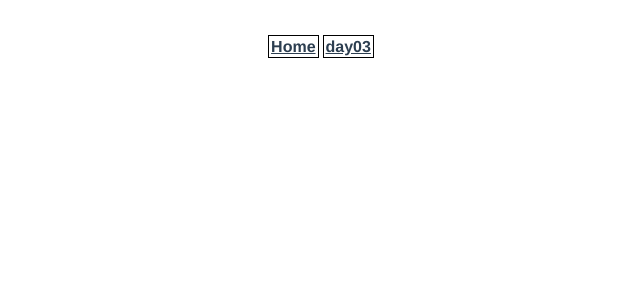
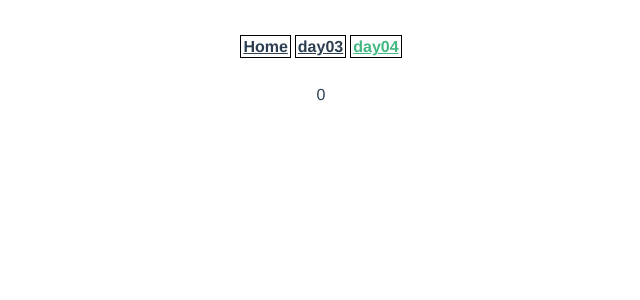
Before and after one commit to Frenkieli/vuex_exercise, a Vue app: page /#/day04 in a window 1280 px wide. Shown: the top 300 px of the page, without its empty margins (319-959 px from the left). Built offline with nearby package versions, Linux system fonts and the light colour scheme.

Commit message:
練習使用 vuex 的 mapState 功能

```diff
--- a/src/App.vue
+++ b/src/App.vue
@@ -3,6 +3,7 @@
   <div id="nav">
     <router-link to="/">Home</router-link>
     <router-link to="day03">day03</router-link>
+    <router-link to="day04">day04</router-link>
   </div>
     <router-view>Z</router-view>
   </div>
--- a/src/router/index.js
+++ b/src/router/index.js
@@ -2,6 +2,7 @@ import Vue from 'vue'
 import VueRouter from 'vue-router'
 import Home from '../views/Home.vue'
 import day03 from '../views/day03.vue'
+import day04 from '../views/day04.vue'
 
 Vue.use(VueRouter)
 
@@ -26,7 +27,15 @@ Vue.use(VueRouter)
     // this generates a separate chunk (about.[hash].js) for this route
     // which is lazy-loaded when the route is visited.
     component: day03
-  }
+  },
+  {
+    path: '/day04',
+    name: 'day04',
+    // route level code-splitting
+    // this generates a separate chunk (about.[hash].js) for this route
+    // which is lazy-loaded when the route is visited.
+    component: day04
+  },
 ]
 
 const router = new VueRouter({
--- a/src/views/day03.vue
+++ b/src/views/day03.vue
@@ -1,5 +1,5 @@
 <template>
-  <div id="app">
+  <div>
     <!-- {{ count }} - {{ store.state.count }} -->
     {{ count }} - {{ storeVM.state.count }}
     <button @click="increment">+</button>
--- /dev/null
+++ b/src/views/day04.vue
@@ -0,0 +1,31 @@
+<template>
+  <div>
+    <div>{{ count }}</div>
+    <!--
+      <div>{{ countAlias }}</div>
+      <div>{{ countPlusLocalState }}</div>
+    -->
+  </div>
+</template>
+
+<script>
+import { mapState } from 'vuex'
+export default {
+  data() {
+    return {
+      localCount: 2
+    };
+  },
+  // computed: mapState({
+  //   // count: state => state.count,
+  //   countAlias: 'count',
+  //   countPlusLocalState(state) {
+  //     return state.count + this.localCount
+  //   }
+  // }),
+  computed: mapState(['count']),
+  created() {},
+  methods: {
+  }
+};
+</script>
```
